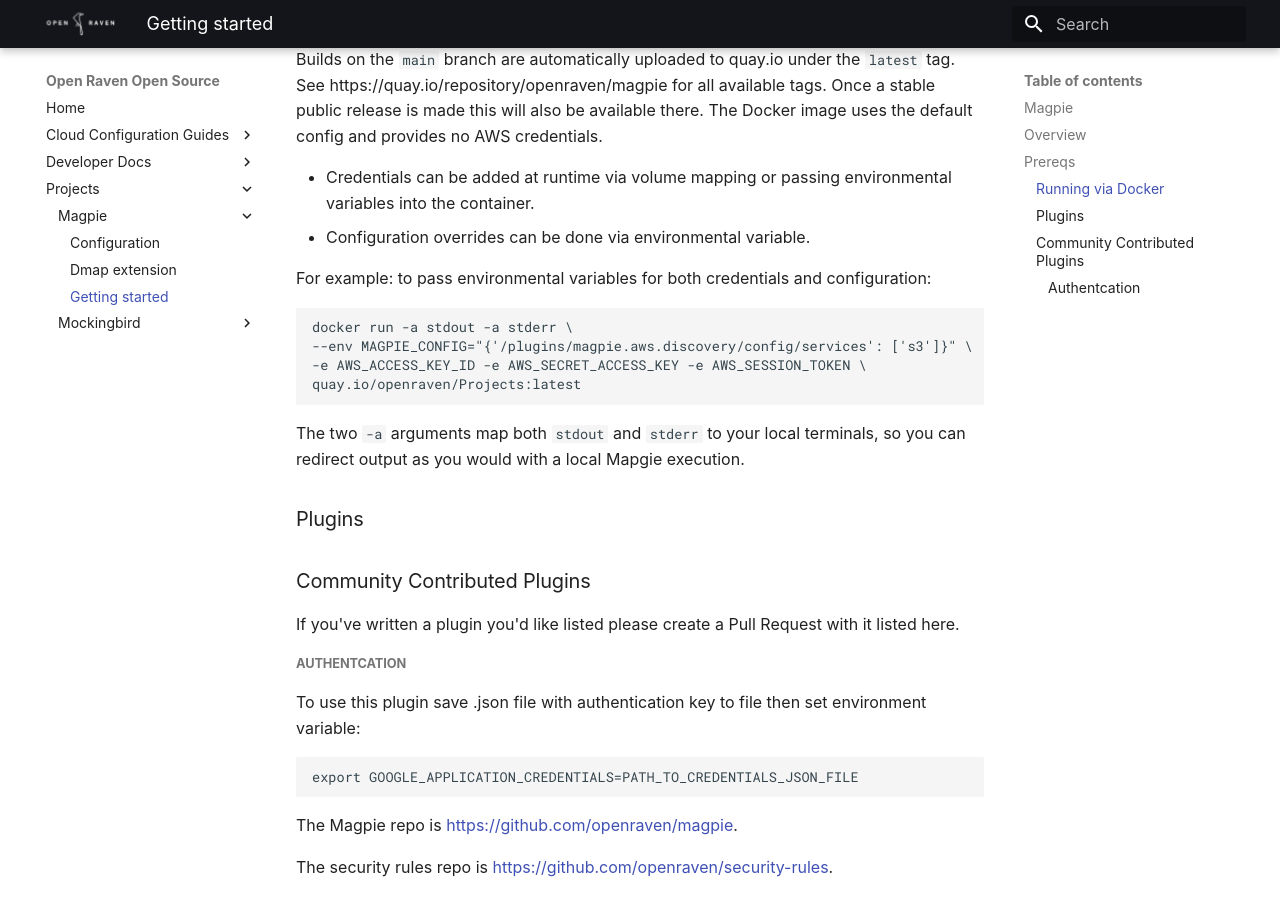
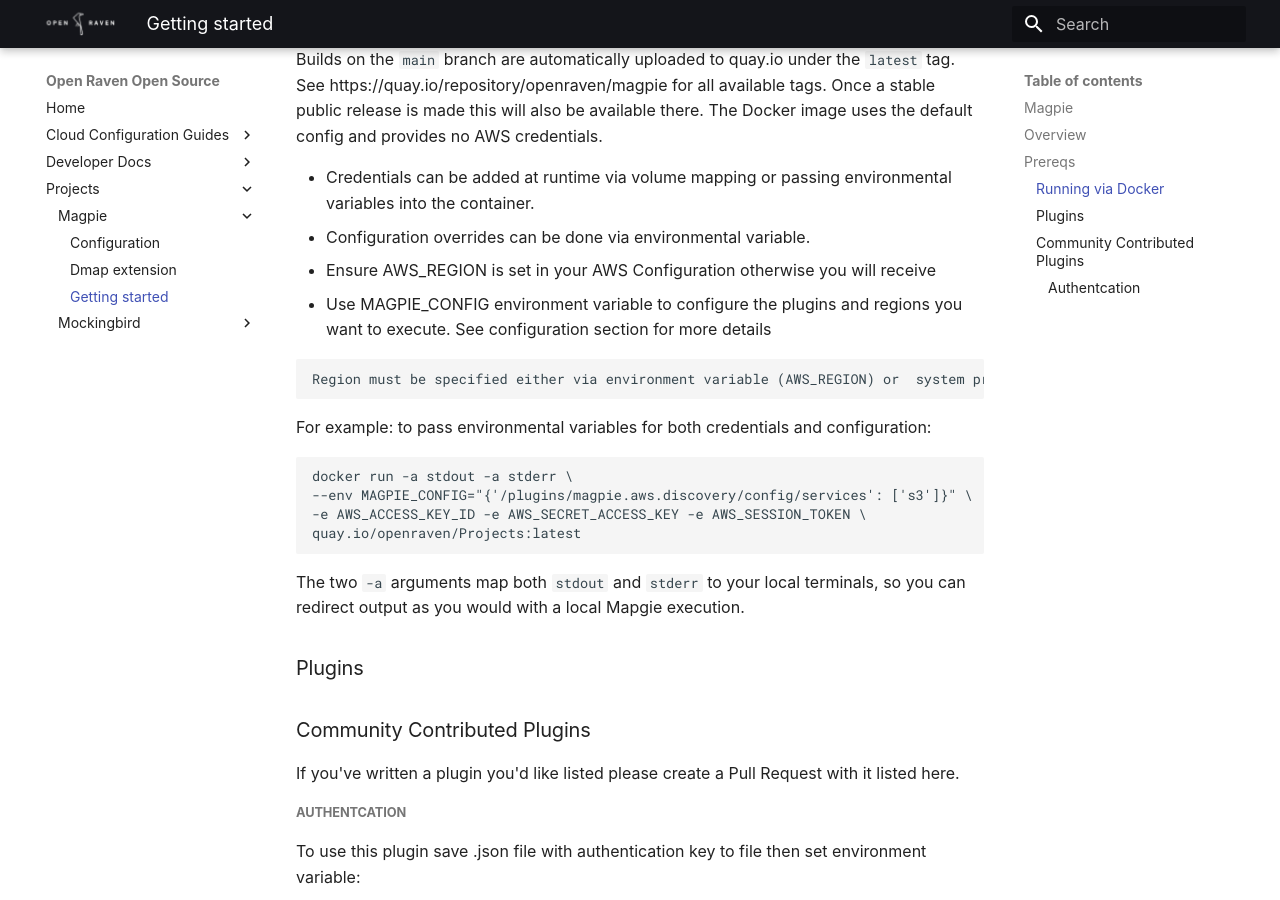
Before and after one commit to openraven/docs, an MkDocs documentation site: the page built from docs/Projects/Magpie/getting-started.md, in a window 1280 px wide and 900 px high, scrolled down 1101 px. Built offline with MkDocs 1.6.1 and Material for MkDocs 9.7.7, drawn with Linux system fonts in a browser that asks for light colours; some web fonts are replaced.

Commit message:
Updating docs with AWS_REGION comment and references to configuration.md for limiting services and regions

````diff
--- a/docs/Projects/Magpie/getting-started.md
+++ b/docs/Projects/Magpie/getting-started.md
@@ -29,6 +29,12 @@
 
 - Credentials can be added at runtime via volume mapping or passing environmental variables into the container.
 - Configuration overrides can be done via environmental variable.
+- Ensure AWS_REGION is set in your AWS Configuration otherwise you will receive
+- Use MAGPIE_CONFIG environment variable to configure the plugins and regions you want to execute. See configuration section for more details
+
+```
+Region must be specified either via environment variable (AWS_REGION) or  system property (aws.region)
+```
 
 For example: to pass environmental variables for both credentials and configuration:
 ```bash
````
Also changed, not shown: docs/Projects/Magpie/configuration.md (+1 -1 lines).
